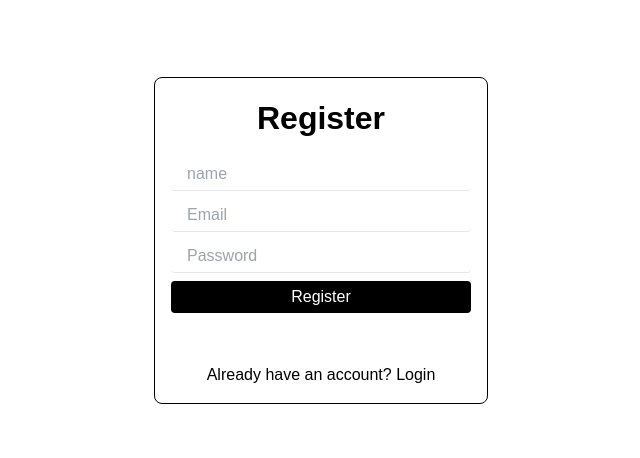
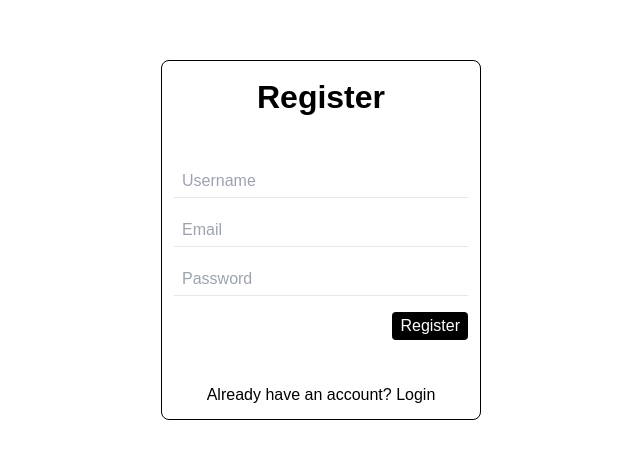
Before and after one commit to mbudis23/summarize-your-day, a Next.js app in the folder frontend/: page /register in a window 1280 px wide. Shown: the part 160-618 px from the top of the page, without its empty margins (319-959 px from the left). Built offline with nearby package versions, Linux system fonts and the light colour scheme.

Commit message:
Fix: Register mechanism within backend

```diff
--- a/frontend/components/scoped/register-page/register-card.tsx
+++ b/frontend/components/scoped/register-page/register-card.tsx
@@ -44,22 +44,23 @@ export default function RegisterCard() {
     };
 
     return (
-        <div className="border-[1px] border-black p-[16px] rounded-[8px] flex flex-col gap-[16px]">
-            <h1 className="text-[32px] font-bold text-center">
+        <div className="w-[320px] h-[360px] border-black border-[1px] rounded-[8px] p-[12px] flex flex-col justify-between">
+            <h1 className="text-center font-black text-[32px]">
                 Register
             </h1>
-            <form className="flex flex-col gap-[8px] min-w-[300px]" onSubmit={handleSubmit}>
+            <p>{"\u00A0"}</p>
+            <form className="flex flex-col gap-[16px]" onSubmit={handleSubmit}>
                 <input
-                    className="focus:outline-none focus:shadow-outline w-full px-[16px] py-[4px] rounded-[4px] border-b"
+                    className="w-full py-[4px] px-[8px] outline-none border-b-gray-200 border-b-[1px] focus:border-gray-500"
                     type="text"
                     name="username"
                     value={formData.username}
-                    placeholder="name"
+                    placeholder="Username"
                     onChange={handleChange}
                     required
                 />
                 <input
-                    className="focus:outline-none focus:shadow-outline w-full px-[16px] py-[4px] rounded-[4px] border-b"
+                    className="w-full py-[4px] px-[8px] outline-none border-b-gray-200 border-b-[1px] focus:border-gray-500"
                     type="email"
                     name="email"
                     value={formData.email}
@@ -68,7 +69,7 @@ export default function RegisterCard() {
                     required
                 />
                 <input
-                    className="focus:outline-none focus:shadow-outline w-full px-[16px] py-[4px] rounded-[4px] border-b"
+                    className="w-full py-[4px] px-[8px] outline-none border-b-gray-200 border-b-[1px] focus:border-gray-500"
                     type="password"
                     name="password"
                     value={formData.password}
@@ -76,97 +77,24 @@ export default function RegisterCard() {
                     onChange={handleChange}
                     required
                 />
+                <div className="flex justify-end">
                     <button
                         type="submit"
-                    className="bg-black w-full text-white rounded-[4px] px-[16px] py-[4px] hover:underline"
+                        className="bg-black rounded-[4px] text-white py-[2px] px-[8px]"
                         disabled={loading}
                     >
                         {loading ? "Registering..." : "Register"}
                     </button>
+                </div>
             </form>
             {errorMessage && (
-                <p className='text-red-500 text-center text-[12px]'>
+                <p className='text-center font-light text-red-500'>
                     {errorMessage}
                 </p>
             )}
-            <p className='text-black text-center'>
-                Already have an account? <Link className="hover:underline" href={'/login'}>Login</Link>
+            <p className="text-center">
+                Already have an account? <Link href={'/login'}>Login</Link>
             </p>
         </div>
     );
 }
-
-
-// 'use client';
-// import Link from "next/link";
-// import { useState } from "react";
-// import axios from "axios";
-
-// export default function RegisterCard() {
-//     const [formData, setFormData] = useState({
-//         _username: '',
-//         _email: '',
-//         _password: ''
-//     });
-//     const [errorMessage, setErrorMessage] = useState('');
-
-//     const handleChange = (e) => {
-//         setFormData({
-//             ...formData,
-//             [e.target.name]: e.target.value
-//         });
-//     };
-
-//     const handleSubmit = async (e) => {
-//         e.preventDefault();
-//         try {
-//             const response = await axios.post('http://localhost:5000/api/users/register', formData);
-//             console.log('Registration successful:', response.data);
-//             // Optionally redirect the user or show a success message
-//         } catch (error) {
-//             setErrorMessage(error.response?.data?.message || 'Registration failed');
-//             alert(error.message)
-//         }
-//     };
-
-//     return (
-//         <div className="w-[320px] h-[360px] border-black border-[1px] rounded-[8px] p-[12px] flex flex-col justify-between">
-//             <h1 className="text-center font-black text-[32px]">Registration</h1>
-//             {errorMessage && <p className="text-center font-light text-red-500">{errorMessage}</p>}
-//             <form className="flex flex-col gap-[16px]">
-//                 <div className="flex flex-col gap-[8px]">
-//                     <input
-//                         className="w-full py-[4px] px-[8px] outline-none border-b-gray-200 border-b-[1px] focus:border-gray-500"
-//                         placeholder="Full Name"
-//                         type="text"
-//                         name="_username"
-//                         value={formData._username}
-//                         onChange={handleChange}
-//                     />
-//                     <input
-//                         className="w-full py-[4px] px-[8px] outline-none border-b-gray-200 border-b-[1px] focus:border-gray-500"
-//                         placeholder="Email"
-//                         type="email"
-//                         name="_email"
-//                         value={formData._email}
-//                         onChange={handleChange}
-//                     />
-//                     <input
-//                         className="w-full py-[4px] px-[8px] outline-none border-b-gray-200 border-b-[1px] focus:border-gray-500"
-//                         placeholder="Password"
-//                         type="password"
-//                         name="_password"
-//                         value={formData._password}
-//                         onChange={handleChange}
-//                     />
-//                 </div>
-//                 <div className="flex justify-end">
-//                     <button className="bg-black rounded-[4px] text-white py-[2px] px-[8px]" onClick={handleSubmit}>REGISTER</button>
-//                 </div>
-//             </form>
-//             <div>
-//                 <p className="text-center">Already have an account? <Link href={'/login'}>Login</Link></p>
-//             </div>
-//         </div>
-//     );
-// }
```
Lines whose indentation alone changed are shown as unchanged.
